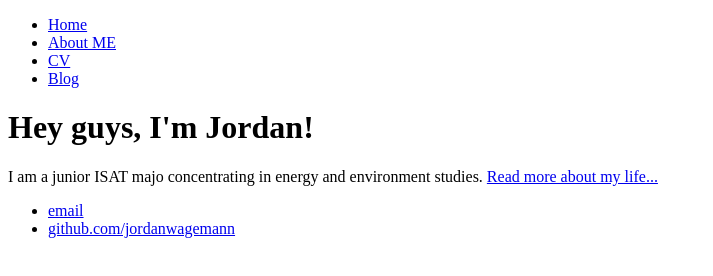
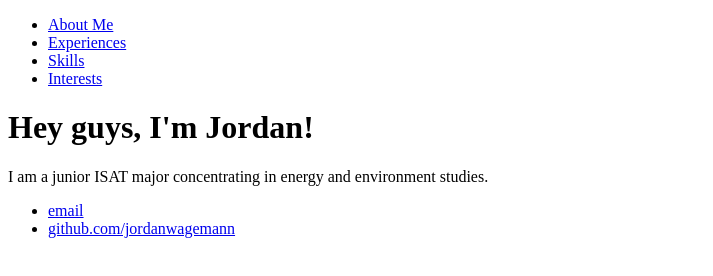
Before and after one commit to jordanwagemann/jordanwagemann.github.io, a plain HTML site: page index.html in a window 1280 px wide. Shown: the whole page, without its empty margins (0-713 px from the left). Drawn offline with Linux system fonts and the light colour scheme.

Commit message:
Update index.html

```diff
--- a/index.html
+++ b/index.html
@@ -1,21 +1,21 @@
 <!DOCTYPE html>
 <html>
 	<head>
-		<title>Jordan Wagemann, Horrible Cop</title>
+		<title>Jordan Wagemann,</title>
 	</head>
 	<body>
 		<nav>
     		<ul>
-        		<li><a href="/">Home</a></li>
-	        	<li><a href="/about me">About ME</a></li>
-        		<li><a href="/interests">CV</a></li>
-        		<li><a href="/other">Blog</a></li>
+        		<li><a href="/">About Me</a></li>
+	        	<li><a href="/about me">Experiences</a></li>
+        		<li><a href="/interests">Skills</a></li>
+        		<li><a href="/other">Interests</a></li>
     		</ul>
 		</nav>
 		<div class="container">
     		<div class="blurb">
         		<h1>Hey guys, I'm Jordan!</h1>
-				<p>I am a junior ISAT majo concentrating in energy and environment studies.</em> <a href="/about">Read more about my life...</a></p>
+				<p>I am a junior ISAT major concentrating in energy and environment studies.</em> <a href="/about"></a></p>
     		</div><!-- /.blurb -->
 		</div><!-- /.container -->
 		<footer>
```
